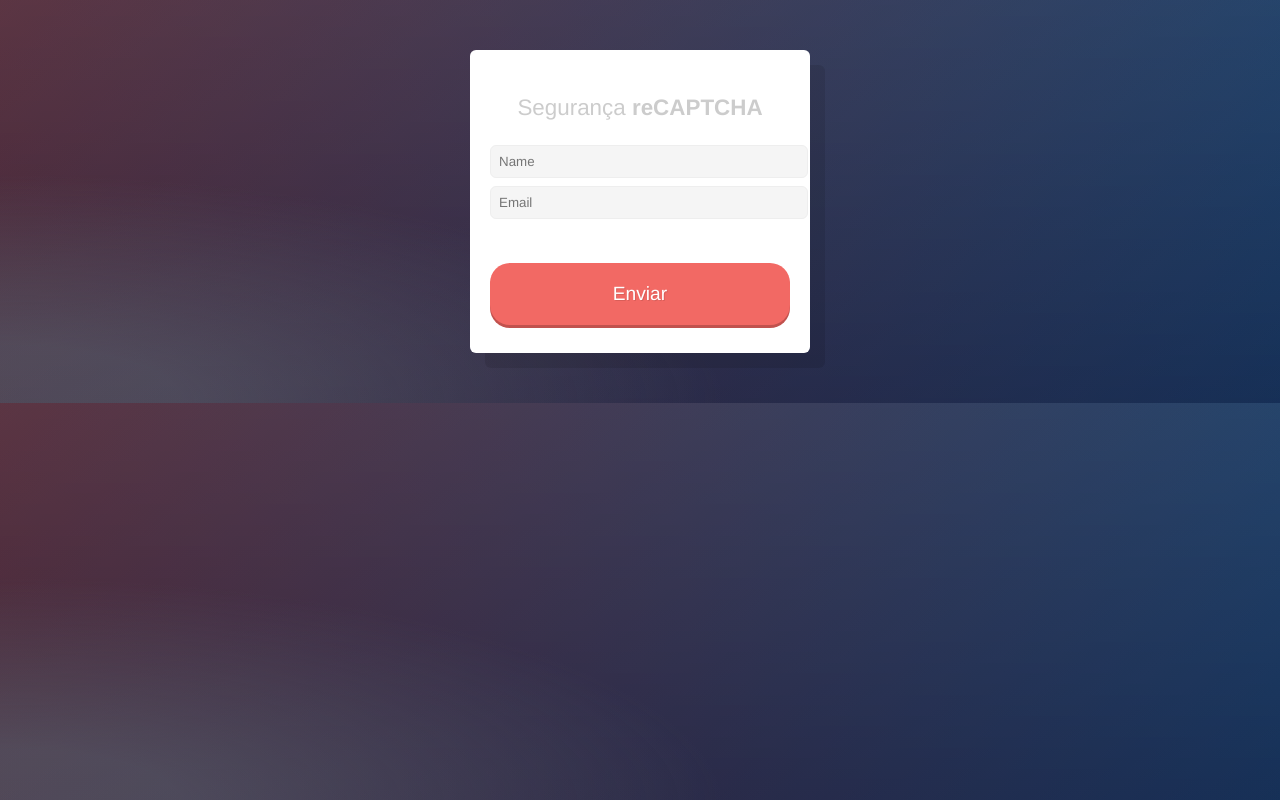
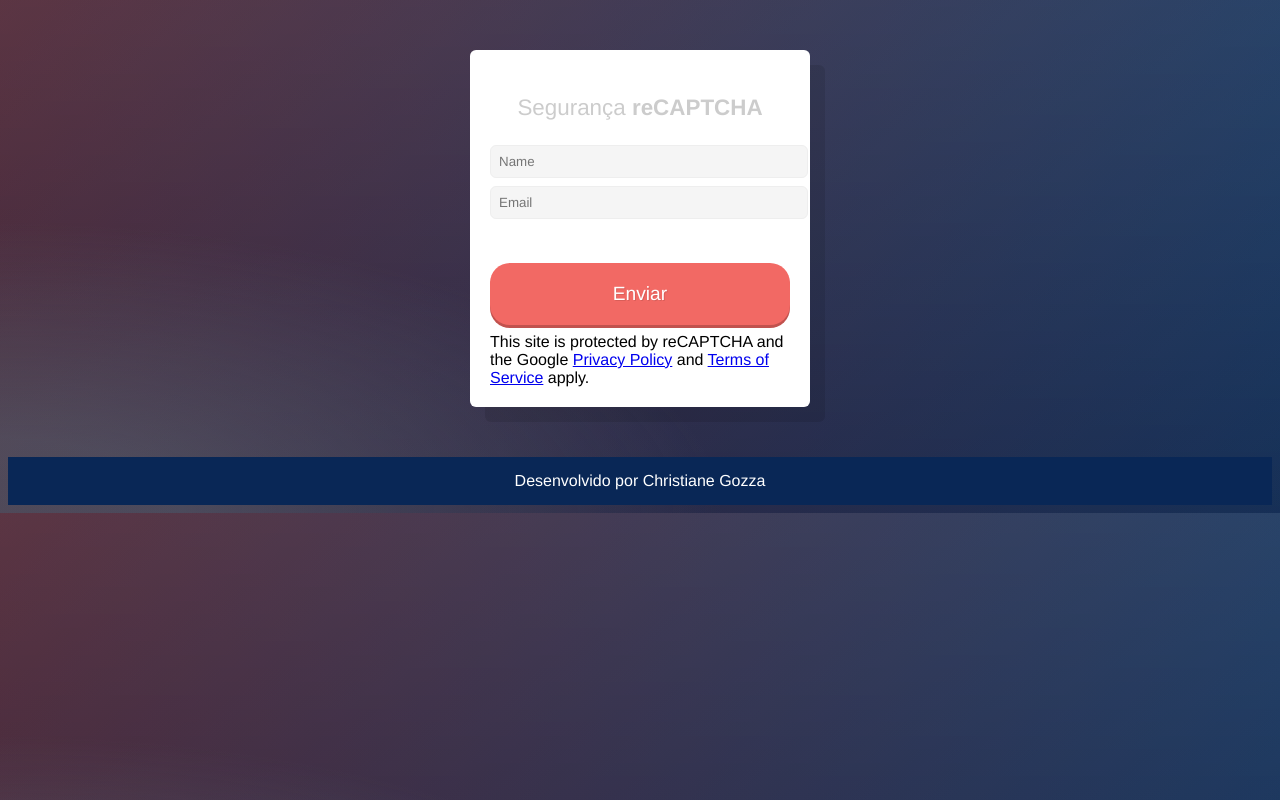
Before and after one commit to chritianegozza/SegurancaFATECRL, a plain HTML site: page index.html in a window 1280 px wide. Drawn offline with Linux system fonts and the light colour scheme.

Commit message:
subindo projeto

```diff
--- a/index.html
+++ b/index.html
@@ -19,10 +19,15 @@
     <h1><span>Segurança </span> reCAPTCHA</h1>
         <input placeholder="Name" type="text" id="nome"><br>
         <input placeholder="Email" type="email" id="email"><br><br>
-        <div class="g-recaptcha" data-sitekey="6Le1vDQmAAAAANwZT0daehBt2MBrDqhjQfxUvSd9" data-callback="onSubmit"></div>
+        <div class="g-recaptcha" data-sitekey="6Lf3sjYmAAAAAAUWOTwekr_yYCaOX8qP64fq5uaJ" data-callback="onSubmit"></div>
         <br>
         <input class="btn" type="submit" value="Enviar">
+        This site is protected by reCAPTCHA and the Google
+        <a href="https://policies.google.com/privacy">Privacy Policy</a> and
+        <a href="https://policies.google.com/terms">Terms of Service</a> apply.
   </form>
+
+  <footer>Desenvolvido por Christiane Gozza</footer>
   <script src="script.js"></script>
 </body>
 </html>
--- a/style.css
+++ b/style.css
@@ -78,3 +78,12 @@
 	box-shadow: 5px 5px 5px #eee;
 	text-shadow: none;
 }
+
+footer{
+    background: #092756;
+    color: #fff;
+    text-align: center;
+    padding: 15px;
+
+
+}
```
Also changed, not shown: 1 other file.
